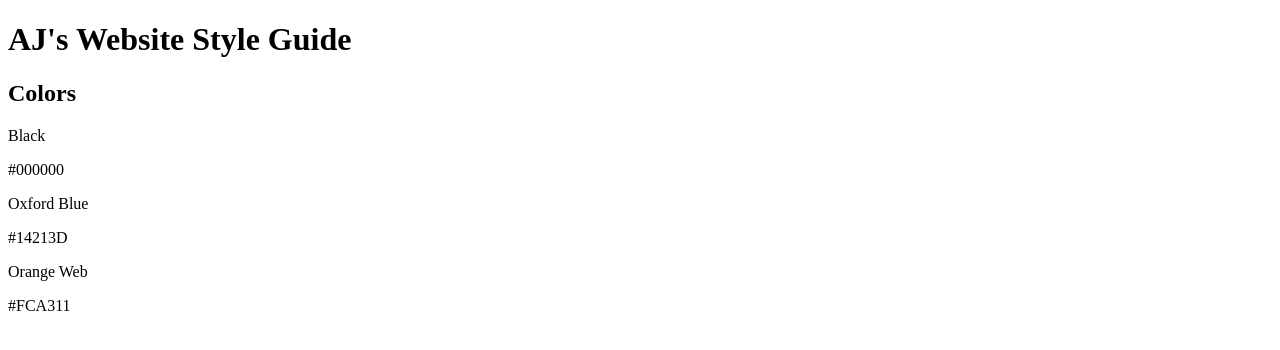
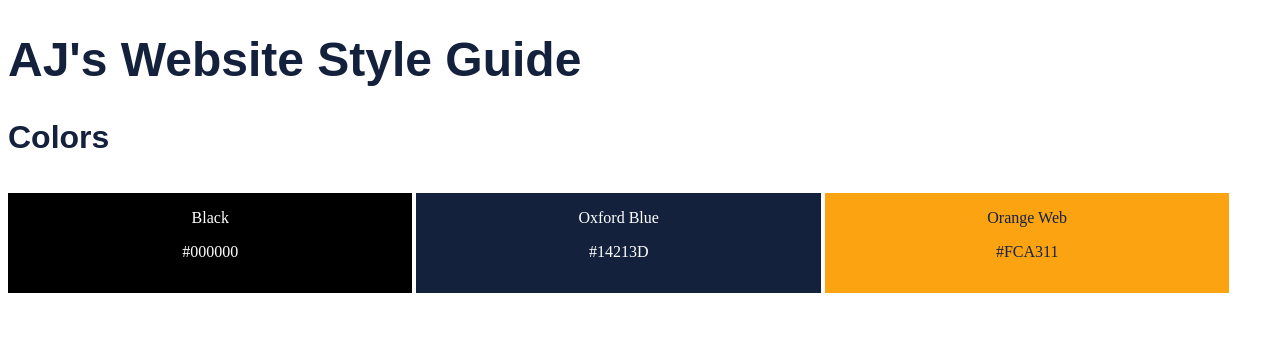
Before and after one commit to ajmccraw/style-guide-website, a plain HTML site: page index.html in a window 1280 px wide. Drawn offline with Linux system fonts and the light colour scheme; a web font is replaced by a local one.

Commit message:
added the h1 and h2 fonts/styles

```diff
--- a/index.html
+++ b/index.html
@@ -13,22 +13,25 @@ An optional description of how you intend to use the colors. -->
     <meta charset="UTF-8">
     <meta http-equiv="X-UA-Compatible" content="IE=edge">
     <meta name="viewport" content="width=device-width, initial-scale=1.0">
-    <title>Document</title>
+    <link href="https://fonts.googleapis.com/css2?family=Fira+Code&display=swap" rel="stylesheet">
+    <link href="https://fonts.googleapis.com/css2?family=Encode+Sans+Semi+Expanded:wght@300;400&family=Fira+Code&display=swap" rel="stylesheet">
+    <link rel="stylesheet" href="./styles.css">
+    <title>AJ's Website Style Guide</title>
 </head>
 <body>
     <h1>AJ's Website Style Guide</h1>
     <div class="container"">
         <h2>Colors</h2>
         <div class="color-container">
-            <div class="color-panel-black">
+            <div class="color-panel black">
                 <p class="color-label">Black</p>
                 <p class="color-hex">#000000</p>
             </div>
-            <div class="color-panel-oxford-blue">
+            <div class="color-panel oxford-blue">
                 <p class="color-label">Oxford Blue</p>
                 <p class="color-hex">#14213D</p>
             </div>
-            <div class="color-panel-oxford-orange-web">
+            <div class="color-panel orange-web">
                 <p class="color-label">Orange Web</p>
                 <p class="color-hex">#FCA311</p>
             </div>
--- a/styles.css
+++ b/styles.css
@@ -0,0 +1,37 @@
+h1, h2 {
+    font-family: "Encode Sans Semi Expanded", sans-serif;
+    color: #14213d;
+}
+
+h1 {
+    font-size: 48px;
+    font-weight: bold;
+}
+
+h2 {
+    font-size: 32px;
+    display: block;
+}
+
+.color-panel {
+    display: inline-block;
+    width: 32%;
+    text-align: center;
+    margin: 10px auto;
+    min-height: 100px;
+}
+
+.black {
+    background-color: black;
+    color: white;
+}
+
+.oxford-blue {
+    background-color: #14213d;
+    color: white;
+}
+
+.orange-web {
+    background-color: #fca311;
+    color: #14213d;
+}
```
